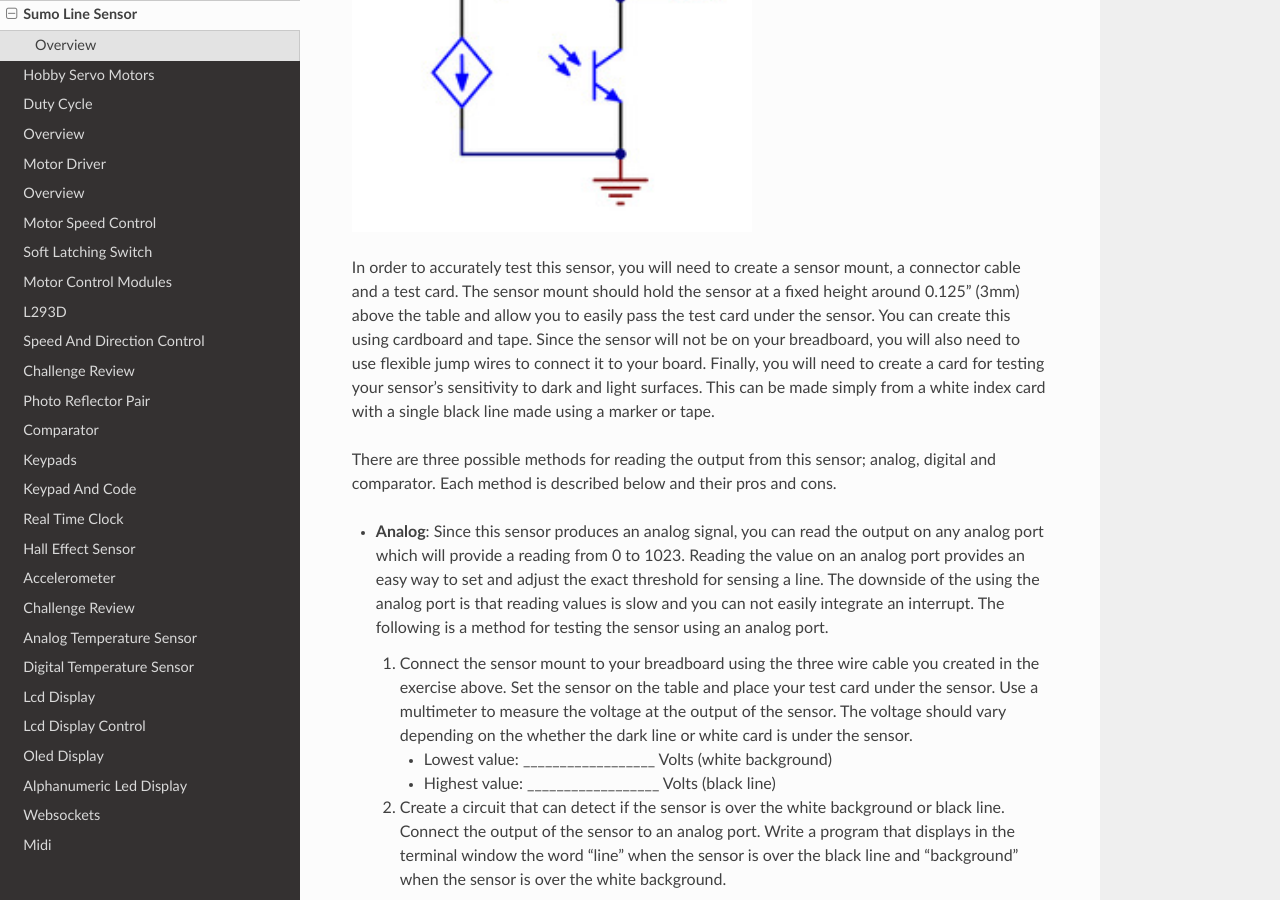
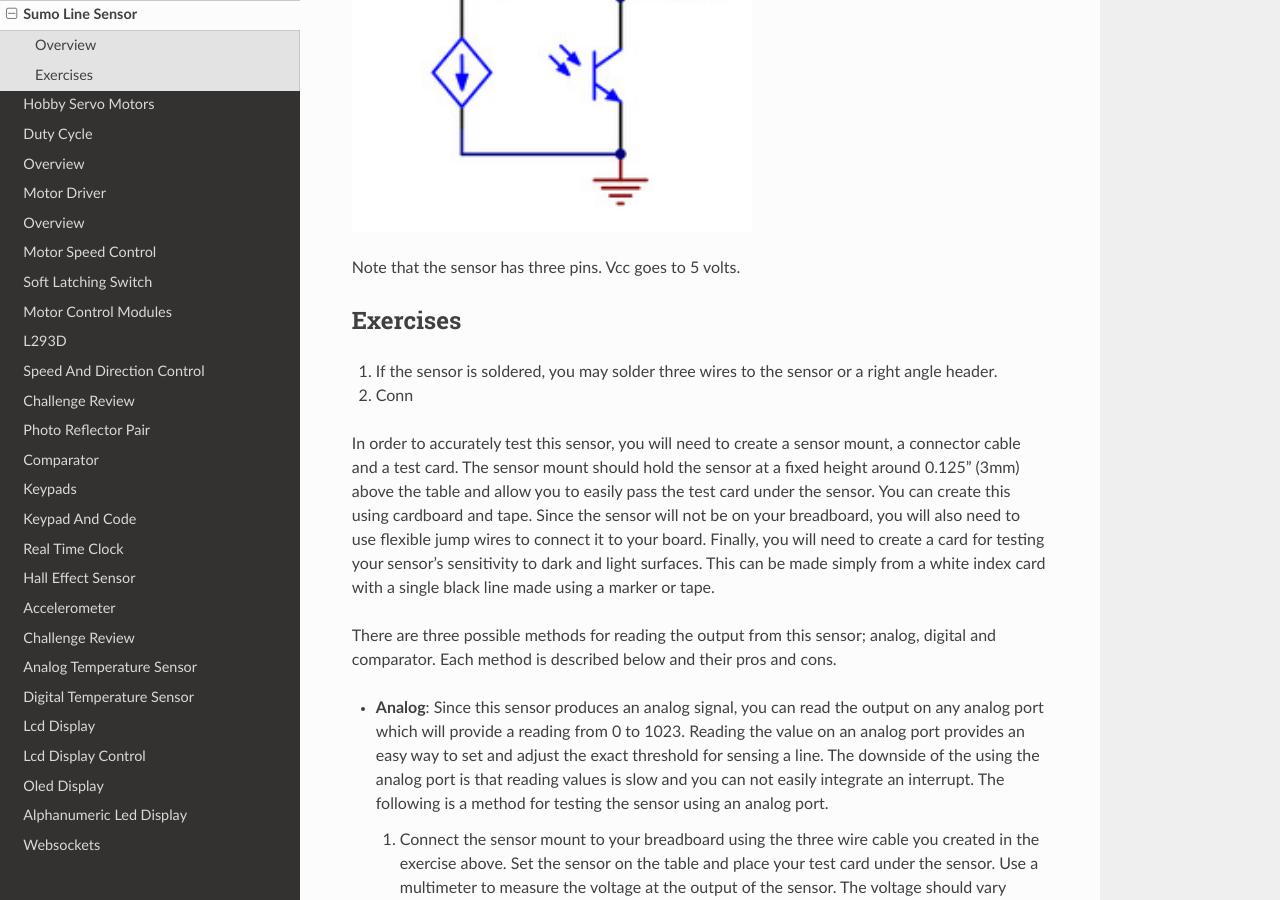
Before and after one commit to maxtkc/mvths-wiki, a Sphinx documentation site: the page built from docs/070xf-sumo-line-sensor.rst, in a window 1280 px wide and 900 px high, scrolled down 1289 px. Built offline with Sphinx 7.4.7 and the Read the Docs theme 2.0.0, drawn with Linux system fonts in a browser that asks for light colours; pages that are not in the unit, such as notebooks, are missing from menus.

Commit message:
Update 070xf-sumo-line-sensor.rst

```diff
--- a/docs/070xf-sumo-line-sensor.rst
+++ b/docs/070xf-sumo-line-sensor.rst
@@ -16,6 +16,14 @@
 
 .. image:: images/linesensorschematic.PNG
       :width: 400px
+
+Note that the sensor has three pins. Vcc goes to 5 volts.
+
+
+Exercises
+--------
+#. If the sensor is soldered, you may solder three wires to the sensor or a right angle header.
+#. Conn
 
 
 In order to accurately test this sensor, you will need to create a sensor mount, a connector cable and a test card. The sensor mount should hold the sensor at a fixed height around 0.125” (3mm) above the table and allow you to easily pass the test card under the sensor. You can create this using cardboard and tape. Since the sensor will not be on your breadboard, you will also need to use flexible jump wires to connect it to your board. Finally, you will need to create a card for testing your sensor’s sensitivity to dark and light surfaces. This can be made simply from a white index card with a single black line made using a marker or tape.
```
